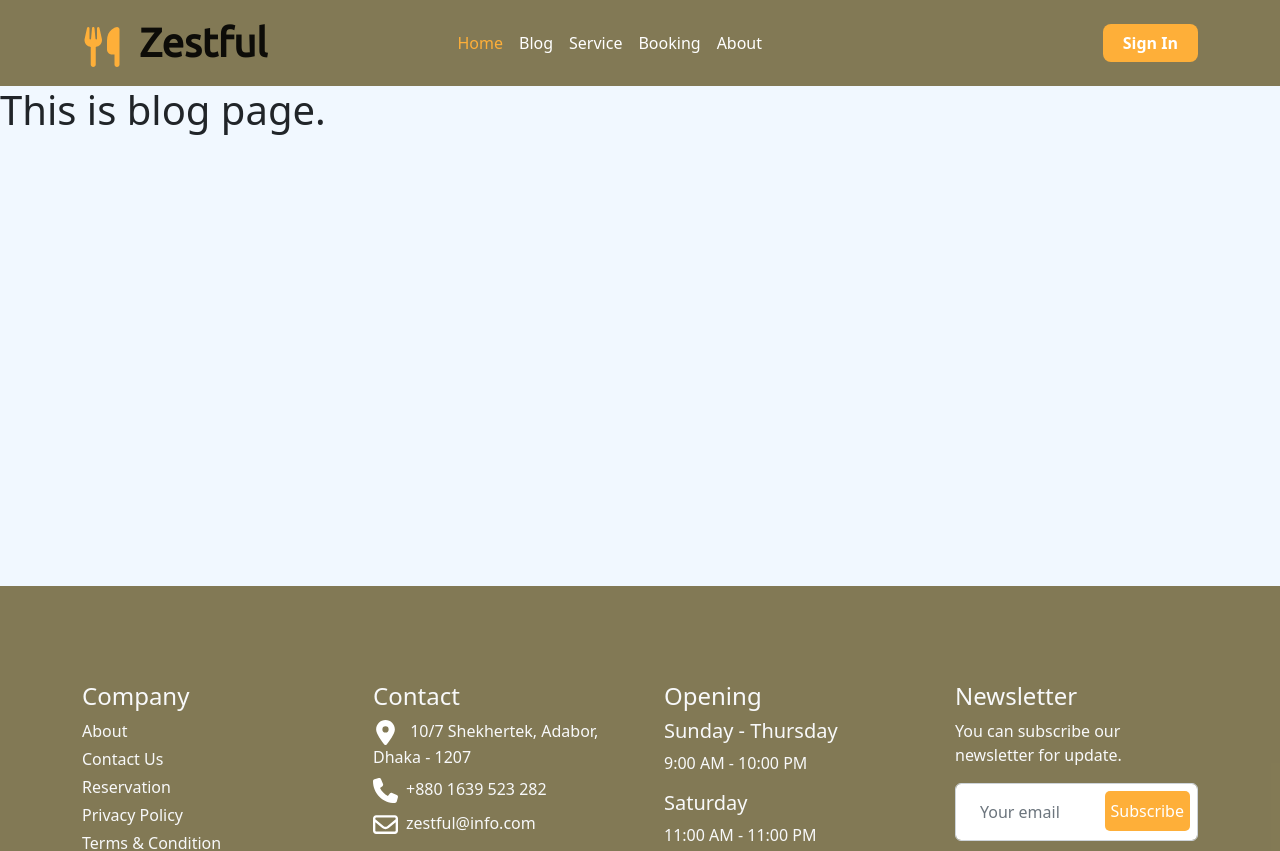
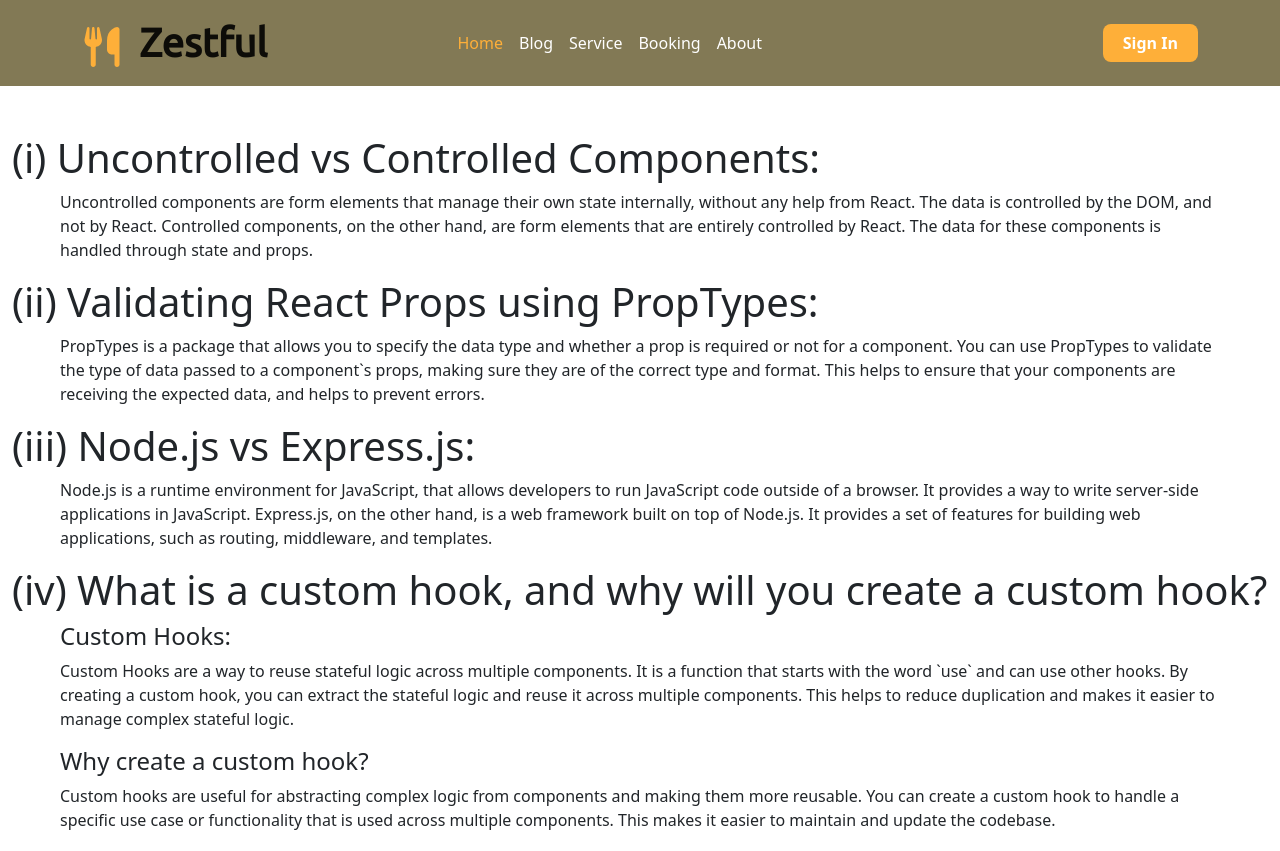
Before and after one commit to selim121/zestful-client, a React (Vite) app: page /blog in a window 1280 px wide. Shown: the top 851 px of the page. Built offline with nearby package versions, Linux system fonts and the light colour scheme; no server answers.

Commit message:
blog page added

```diff
--- a/src/pages/About/About.jsx
+++ b/src/pages/About/About.jsx
@@ -3,6 +3,7 @@ import about1 from '../../images/about/about-1.jpg';
 import about2 from '../../images/about/about-2.jpg';
 import about3 from '../../images/about/about-3.jpg';
 import about4 from '../../images/about/about-4.jpg';
+import { Link } from 'react-router-dom';
 
 const About = () => {
     return (
@@ -51,7 +52,7 @@ const About = () => {
                                     </div>
                                 </div>
                             </div>
-                            <button className="signin-btn text-white py-3 px-5 mt-2" >Read more</button>
+                            <Link to={'/booking'}><button className="signin-btn text-white py-3 px-5 mt-2" >Book a Table</button></Link>
                         </div>
                     </div>
                 </div>
--- /dev/null
+++ b/src/pages/Blog/Blog.css
@@ -0,0 +1,3 @@
+.answer {
+    text-align: justify;
+}
--- a/src/pages/Blog/Blog.jsx
+++ b/src/pages/Blog/Blog.jsx
@@ -1,9 +1,31 @@
 
 const Blog = () => {
     return (
-        <div>
-            <h1>This is blog page.</h1>
-        </div>
+        <>
+            <section className="container-xxl bg-white py-5">
+                <h1>(i) <span className="color-primary">Uncontrolled vs Controlled Components:</span></h1>
+                <p className="answer px-5">
+                    Uncontrolled components are form elements that manage their own state internally, without any help from React. The data is controlled by the DOM, and not by React. Controlled components, on the other hand, are form elements that are entirely controlled by React. The data for these components is handled through state and props.
+                </p>
+                <h1>(ii) <span className="color-primary">Validating React Props using PropTypes:</span></h1>
+                <p className="answer px-5">
+                    PropTypes is a package that allows you to specify the data type and whether a prop is required or not for a component. You can use PropTypes to validate the type of data passed to a component`s props, making sure they are of the correct type and format. This helps to ensure that your components are receiving the expected data, and helps to prevent errors.
+                </p>
+                <h1>(iii) <span className="color-primary">Node.js vs Express.js:</span></h1>
+                <p className="answer px-5">
+                    Node.js is a runtime environment for JavaScript, that allows developers to run JavaScript code outside of a browser. It provides a way to write server-side applications in JavaScript. Express.js, on the other hand, is a web framework built on top of Node.js. It provides a set of features for building web applications, such as routing, middleware, and templates.
+                </p>
+                <h1>(iv) <span className="color-primary">What is a custom hook, and why will you create a custom hook?</span></h1>
+                <h4 className='px-5'>Custom Hooks:</h4>
+                <p className="answer px-5">
+                    Custom Hooks are a way to reuse stateful logic across multiple components. It is a function that starts with the word `use` and can use other hooks. By creating a custom hook, you can extract the stateful logic and reuse it across multiple components. This helps to reduce duplication and makes it easier to manage complex stateful logic.
+                </p>
+                <h4 className='px-5'>Why create a custom hook?</h4>
+                <p className="answer px-5">
+                    Custom hooks are useful for abstracting complex logic from components and making them more reusable. You can create a custom hook to handle a specific use case or functionality that is used across multiple components. This makes it easier to maintain and update the codebase.
+                </p>
+            </section>
+        </>
     );
 };
 
```
